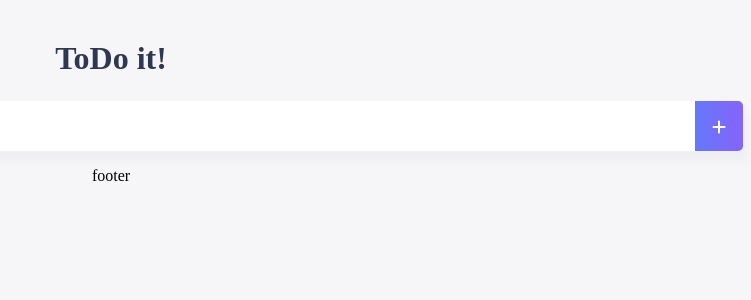
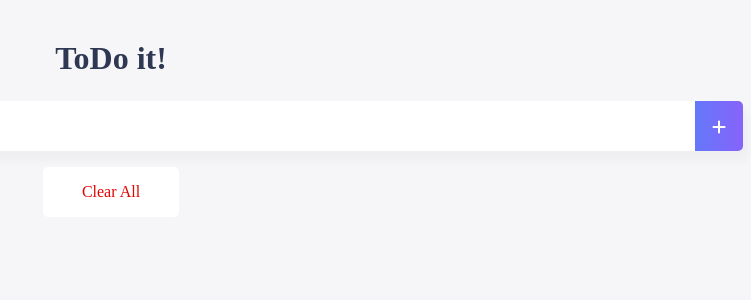
Before and after one commit to kaleb96/Vue-Intermediate, a Vue app in the folder vue-todo/: page / in a window 1280 px wide. Shown: the top 300 px of the page, without its empty margins (529-1280 px from the left). Built offline with nearby package versions, Linux system fonts and the light colour scheme.

Commit message:
Update
Update TodoFooter

```diff
--- a/vue-todo/src/components/TodoFooter.vue
+++ b/vue-todo/src/components/TodoFooter.vue
@@ -1,15 +1,31 @@
 <template>
-  <div>
-    footer
+  <div class="clearAllContainer">
+    <span class="clearAllBtn" v-on:click="clearTodo">Clear All</span>
   </div>
 </template>
 
 <script>
 export default {
-
+  methods: {
+    clearTodo: function() {
+      localStorage.clear();
+    }
+  }
 }
 </script>
 
-<style>
+<style scoped>
+  .clearAllContainer {
+    width: 8.5rem;
+    height: 50px;
+    line-height: 50px;
+    background-color: white;
+    border-radius: 5px;
+    margin: 0 auto;
+  }
 
+  .clearAllBtn {
+    color: #e20303;
+    display: block;
+  }
 </style>
```
